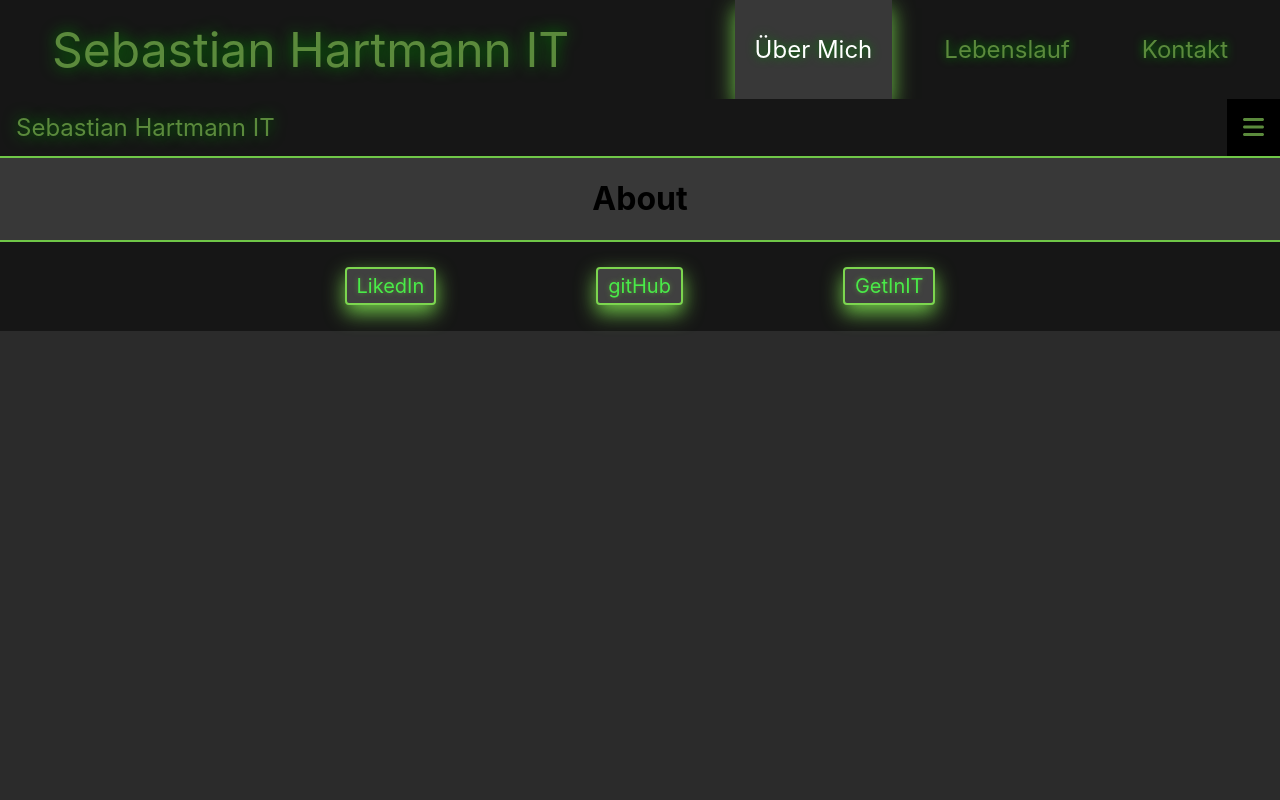
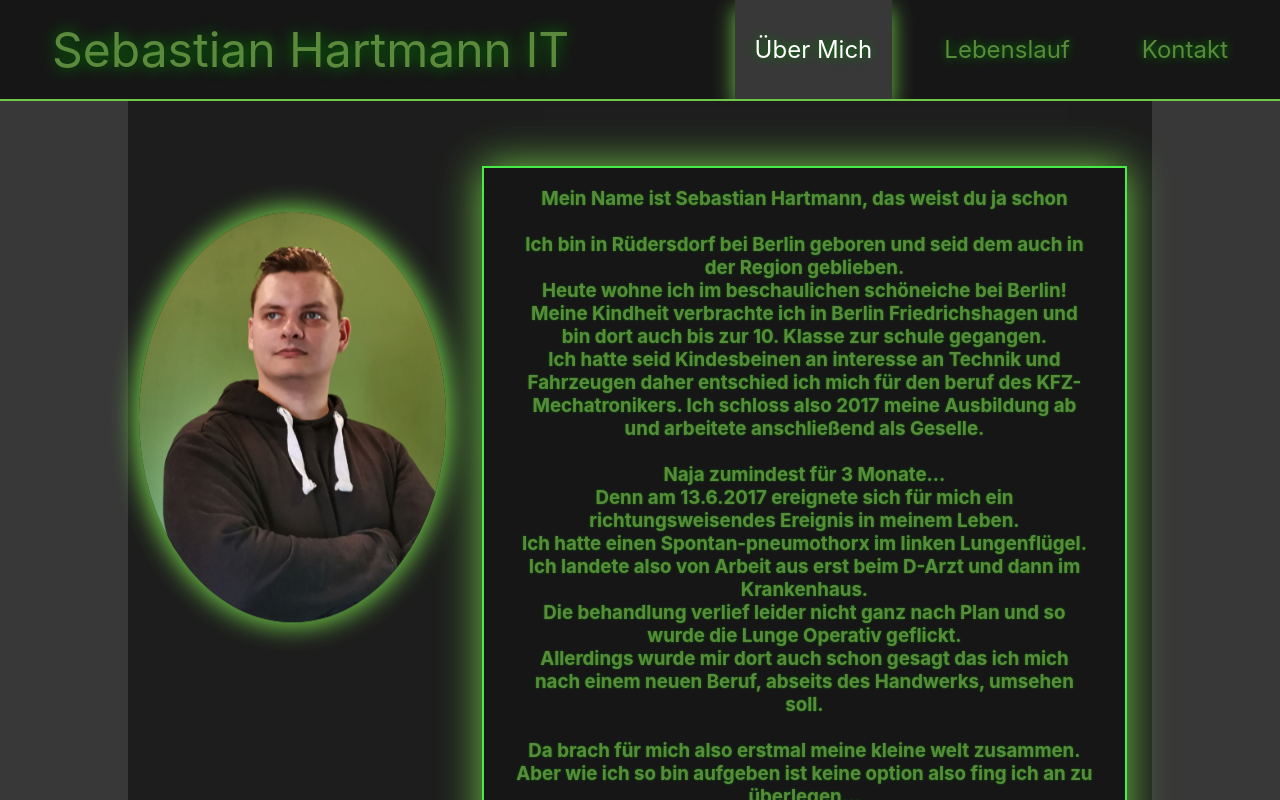
Before and after one commit to 5Hartmann/sebastian-hartmann-it, a React (Create React App) app: page /About in a window 1280 px wide. Shown: the top 800 px of the page. Built offline with nearby package versions, Linux system fonts and the light colour scheme.

Commit message:
Add first about content

```diff
--- a/src/App.css
+++ b/src/App.css
@@ -12,7 +12,7 @@ body {
   box-shadow: 0px 8px 20px 0px #70c748;
 }
 
-.headerMoblie {
+.headerMobile {
   display: none;
 }
 
@@ -143,6 +143,10 @@ main {
   box-shadow: 0px 0px 40px 0px #70c748;
 }
 
+.About {
+  width: 63%;
+}
+
 .txt {
   width: 90%;
 }
@@ -166,7 +170,7 @@ main {
 }
 
 @media screen and (max-width: 1000px) {
-  .headerMoblie {
+  .headerMobile {
     display: block;
   }
 
@@ -187,6 +191,10 @@ main {
     margin-top: 1rem;
   }
 
+  .About {
+    width: auto;
+  }
+
   .footerBox {
     gap: 2rem;
   }
--- a/src/tamplates/Sites/About.js
+++ b/src/tamplates/Sites/About.js
@@ -1,5 +1,54 @@
+import HeroImg from "../assets/Bewerbung.jpg";
 function About() {
-    return <h1>About</h1>;
+    return (
+        <div className="MainContainer" >
+            <div className="contentBlock">
+                <img id="HeroImg" src={HeroImg} alt="its Me!" />
+                <div className="textBlock About">
+                    <div className="txt">
+                        <h3 className="txtTop">
+                            Mein Name ist Sebastian Hartmann, das weist du ja schon<br /><br />
+                            Ich bin in Rüdersdorf bei Berlin geboren und seid dem auch in der Region geblieben.<br/>
+                            Heute wohne ich im beschaulichen schöneiche bei Berlin!<br/>
+                            Meine Kindheit verbrachte ich in Berlin Friedrichshagen und bin dort auch bis zur 10. Klasse zur schule gegangen.<br/>
+                            Ich hatte seid Kindesbeinen an interesse an Technik und Fahrzeugen daher entschied ich mich für den beruf des KFZ-Mechatronikers.
+                            Ich schloss also 2017 meine Ausbildung ab und arbeitete anschließend als Geselle.<br/>
+                            <br/>
+                            Naja zumindest für 3 Monate...<br/>
+                            Denn am 13.6.2017 ereignete sich für mich ein richtungsweisendes Ereignis in meinem Leben.<br/>
+                            Ich hatte einen Spontan-pneumothorx im linken Lungenflügel.<br/>
+                            Ich landete also von Arbeit aus erst beim D-Arzt und dann im Krankenhaus.<br/>
+                            Die behandlung verlief leider nicht ganz nach Plan und so wurde die Lunge Operativ geflickt.<br/>
+                            Allerdings wurde mir dort auch schon gesagt das ich mich nach einem neuen Beruf, abseits des Handwerks, umsehen soll.<br/>
+                            <br/>
+                            Da brach für mich also erstmal meine kleine welt zusammen.<br/>
+                            Aber wie ich so bin aufgeben ist keine option also fing ich an zu überlegen...<br/>
+                            Ich hinter einem Schreibtisch eine Sache, die weder ich noch meine Eltern sich damals vorstellen konnten!<br/>
+                            Ich passte weder in eine Bank noch hinter einen Verkaufstisch also was tun...<br/>
+                            Zum glück war da meine Schwester! Diese studierte damals Informatik und hatte mir gelegentlich mal hier und da gezeigt wie man mit Java umging.
+                            Ich hatte aus interesse auch schonmal mit Unity gearbeitet und dachte mir dann, also wenn schon was hinterm schreibtisch dan was wo ich was erschaffen kann!<br/>
+                            <br/>
+                            Nun hatte ich aber kein Abitur daher kam ein studium nicht in frage... <br/>
+                            Weder als Ingenieur noch als Informatiker.<br/>
+                            Quereinstieg ohne erfahrung und können nicht möglich.<br/>
+                            doch da kam die nette frau vom arbeitsamt und fragte ob nicht der Fachinformatikerwas wäre?<br/>
+                            Also angesehen zugestimmt und die umschulung bekommen und absolviert!<br/>
+                            nun sitze ich hier, hab zwar noch nicht die riesen berufserfahrung bin aber mit Webentwicklung glücklich!<br/>
+                            grade das Frontend macht mir spaß und ich kann etwas nützliches erschaffen.<br/>
+                            ich hätte zwar nie gedacht das ich das mal sage, aberich bin tatsächlich hinter einem schreibtisch glücklich geworden!<br/>
+                            <br/>
+                            aber bevor ich hier nen Roman über mich schreibe belasse ich es dabei.<br/>
+                            Wer mehr Wissen möchte muss mich zumindest mal zu nem Kaffee einladen!
+                        </h3>
+                    </div>
+                </div>
+
+
+
+            </div>
+        </div>
+
+    )
 }
 
 export default About;
```
